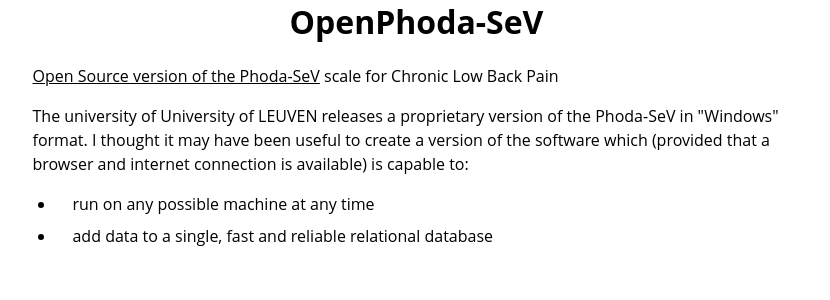
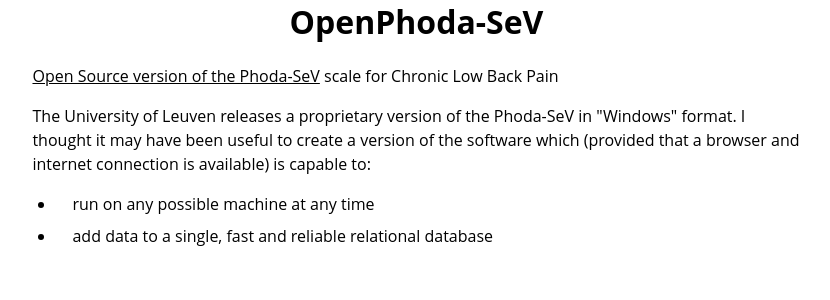
Before and after one commit to artoo-git/OpenPhoda-SeV, a PHP site: page /index.php in a window 1280 px wide. Shown: the part 921-1221 px from the top of the page, without its empty margins (331-1161 px from the left). Run offline with PHP 8.4, Linux system fonts and the light colour scheme; a stand-in replaces the project's code that opens the database connection; some web fonts are replaced.

Commit message:
double 'university' typo in en.php

```diff
--- a/translations/en.php
+++ b/translations/en.php
@@ -12,7 +12,7 @@
 
 	<p><a href="https://github.com/artoo-git/OpenPhoda-SeV">Open Source version of the Phoda-SeV</a> scale for Chronic Low Back Pain</p>
 
-	<p>The university of University of LEUVEN releases a proprietary version of the Phoda-SeV in "Windows" format. I thought it may have been useful to create a version of the software which (provided that a browser and internet connection is available) is capable to:</p>
+	<p>The University of Leuven releases a proprietary version of the Phoda-SeV in "Windows" format. I thought it may have been useful to create a version of the software which (provided that a browser and internet connection is available) is capable to:</p>
 
 	<ul>
 	<li>run on any possible machine at any time </li>
```
